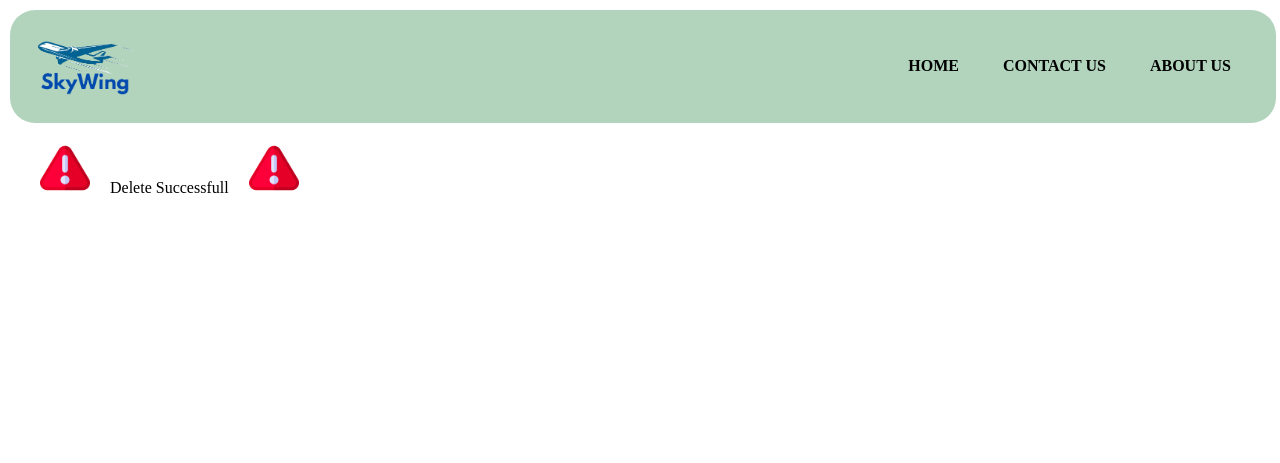
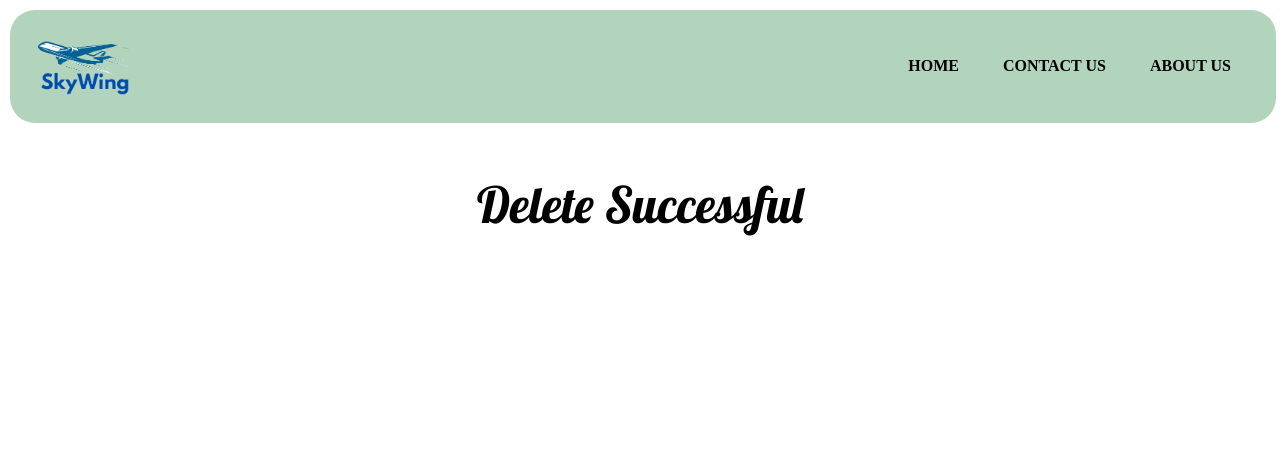
Before and after one commit to karthik-n-hebbar/FS-Mini-Project, a Django app: template fs_mini_project/templates/deletebooking.html in a window 1280 px wide. Shown: the top 463 px of the page. Run offline with Django 4.2, Linux system fonts and the light colour scheme; the template is opened without the code that fills it, so the values that code supplies are empty.

Commit message:
Final push

```diff
--- a/fs_mini_project/static/booking.txt
+++ b/fs_mini_project/static/booking.txt
@@ -1,2 +1 @@
 AI101|Air India|Boeing 747|Mumbai|BOM|Delhi|DEL|09:00 AM|11:30 AM|3854316117|Shreyas|M|20|male|8642152431|shreyas@gmail.com
-9W3737|Jet Airways|Boeing 777|Mumbai|BOM|Hyderabad|HYD|07:15 PM|09:30 PM|3220484672|Shravan|Karthik|21|male|9723401564|shravan@gmail.com
--- a/fs_mini_project/static/css/deletebooking.css
+++ b/fs_mini_project/static/css/deletebooking.css
@@ -8,8 +8,8 @@
 }
 
 
-#warning_logo {
-    width: 50px;
-    height: 50px;
-    margin: 0 20px;
+p {
+    font-size: 50px;
+    text-align: center;
+    font-family: 'Lobster', cursive;
 }
--- a/fs_mini_project/templates/deletebooking.html
+++ b/fs_mini_project/templates/deletebooking.html
@@ -7,10 +7,13 @@ Delete Successful
 
 {% block head %}
 <link rel="stylesheet" href="{% static 'css/deletebooking.css' %}">
+<link rel="preconnect" href="https://fonts.googleapis.com">
+<link rel="preconnect" href="https://fonts.gstatic.com" crossorigin>
+<link href="https://fonts.googleapis.com/css2?family=Lobster&display=swap" rel="stylesheet">
 {% endblock %}
 
 {% block body %}
 <div id="delete_booking">
-    <p><span><img src="{% static 'images/warning.png' %}" alt="" id="warning_logo"></span>Delete Successfull<span><img src="{% static 'images/warning.png' %}" alt="" id="warning_logo"></span></p>
+    <center><p>Delete Successful</p></center>
   </div>
 {% endblock %}
--- a/fs_mini_project/templates/nobooking.html
+++ b/fs_mini_project/templates/nobooking.html
@@ -7,6 +7,9 @@ Booking Not Found
 
 {% block head %}
 <link rel="stylesheet" href="{% static 'css/nobooking.css' %}">
+<link rel="preconnect" href="https://fonts.googleapis.com">
+<link rel="preconnect" href="https://fonts.gstatic.com" crossorigin>
+<link href="https://fonts.googleapis.com/css2?family=Lobster&display=swap" rel="stylesheet">
 {% endblock %}
 
 {% block body %}
```
